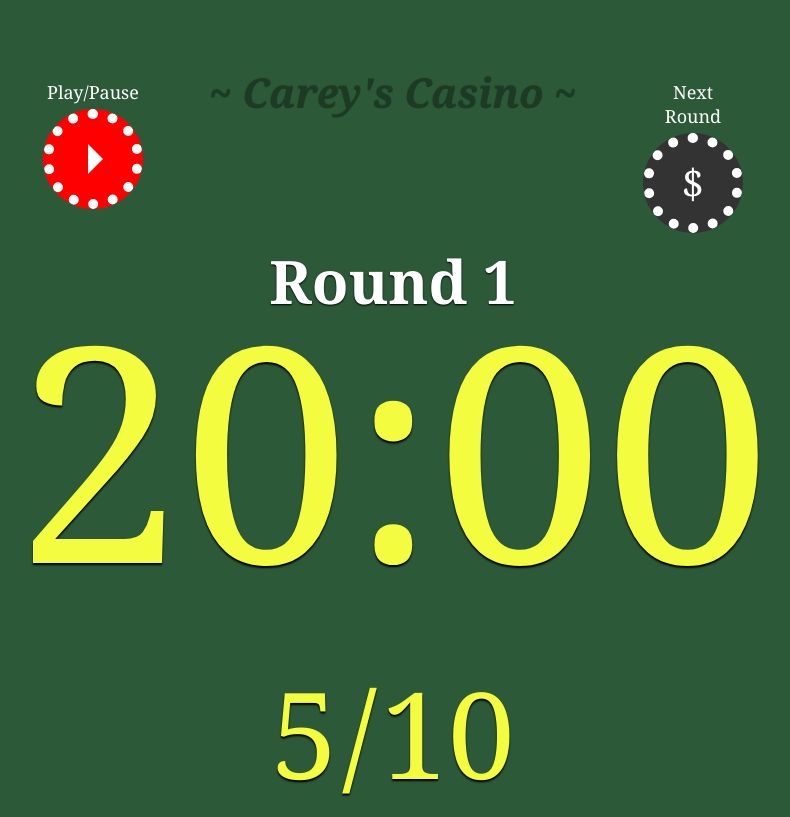
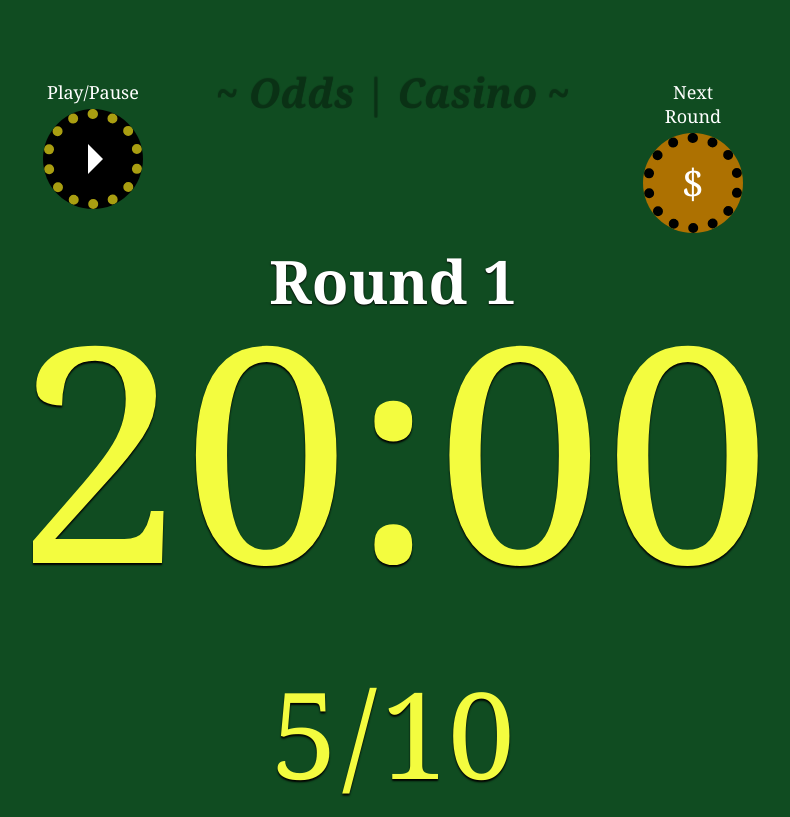
Before and after one commit to frkyscience/Poker-solver, a plain HTML site: page index.html in a window 1280 px wide. Shown: the top 817 px of the page, without its empty margins (247-1037 px from the left). Drawn offline with nearby package versions, Linux system fonts and the light colour scheme.

```diff
--- a/index.css
+++ b/index.css
@@ -1,6 +1,6 @@
 body
 {
-  background: #2c5a39;
+  background: #104c21;
 }
 
 #poker_clock h1
@@ -55,8 +55,8 @@
 
 #poker_play_pause a
 {
-  background: red;
-  border: 10px dotted #fff;
+  background: rgb(0, 0, 0);
+  border: 10px dotted #a99e11;
   border-radius: 50px;
 }
 
@@ -99,8 +99,8 @@
 
 #poker_next_round a
 {
-  background: #333;
-  border: 10px dotted #fff;
+  background: #ad7101;
+  border: 10px dotted #000000;
   border-radius: 50px;
 }
 
--- a/index.html
+++ b/index.html
@@ -13,7 +13,7 @@
 <body>
 
     <div id="poker_clock" class="clearfix">
-        <h1>~ Carey's Casino ~</h1>
+        <h1>~ Odds | Casino ~</h1>
 
         <div id="poker_play_pause">
             <span>Play/Pause</span>
```
Also changed, not shown: todo.txt (added).
